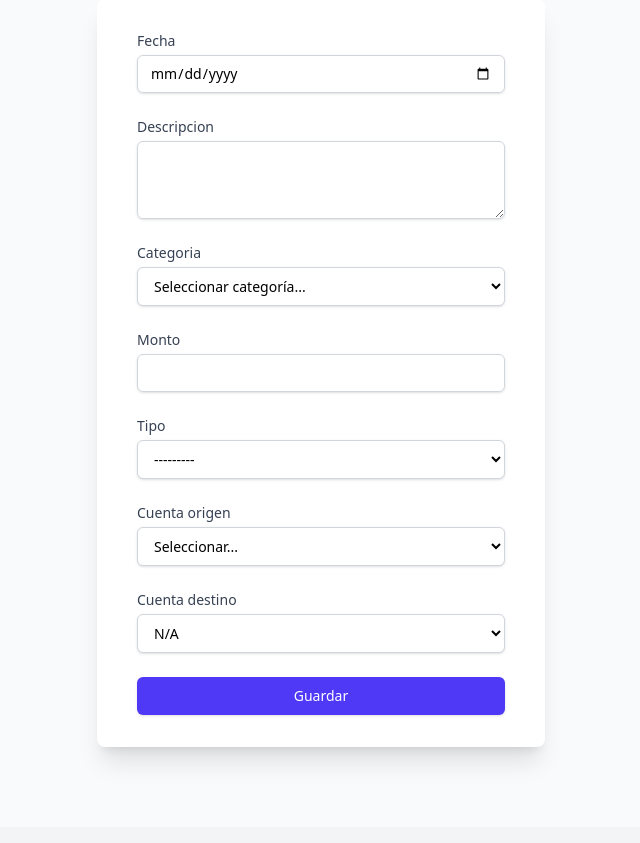
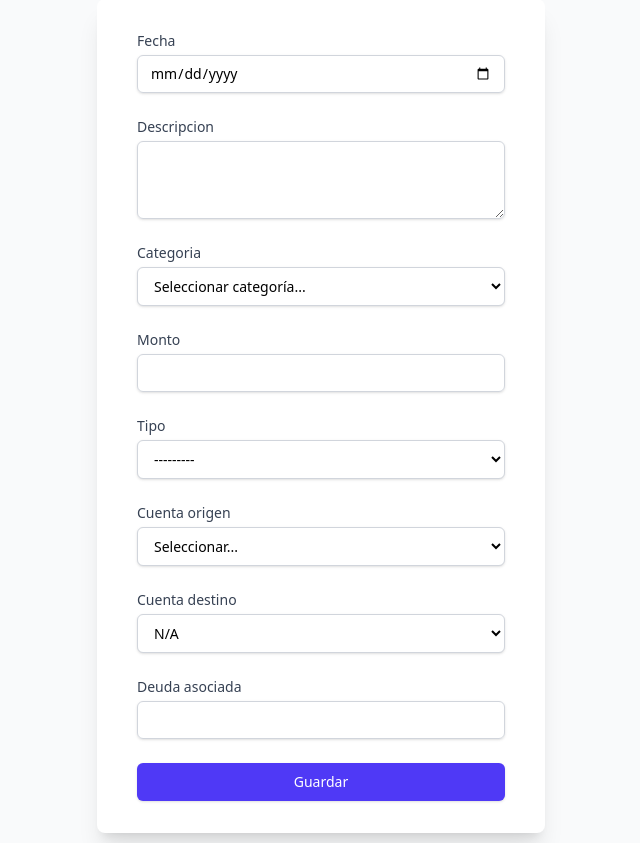
Before and after one commit to MicroCloud12/finanzas_personales_produccion, a Django app: page /transacciones/ in a window 1280 px wide. Shown: the part 205-1048 px from the top of the page, without its empty margins (319-959 px from the left). Run offline with Django 5.2, Linux system fonts and the light colour scheme; the visitor is signed in with stand-in values (Sample User, id 1); parts of the project's set-up code (start-up, migrations or seed data) failed here and were passed over; some web fonts are replaced.

Commit message:
Se agrego el campo de deuda asociada a las transacciones manuales

```diff
--- a/finanzas/templates/transacciones.html
+++ b/finanzas/templates/transacciones.html
@@ -64,8 +64,8 @@
         </div>
 
         <div>
-            <label for="{{ form.id_prestamo_ref.id_for_label }}" class="block text-sm font-medium text-gray-700">{{ form.id_prestamo_ref.label }}</label>
-            <div class="mt-1">{{ form.id_prestamo_ref }}</div>
+            <label for="{{ form.deuda_asociada.id_for_label }}" class="block text-sm font-medium text-gray-700">{{ form.deuda_asociada.label }}</label>
+            <div class="mt-1">{{ form.deuda_asociada }}</div>
         </div>
 
         <div>
```
